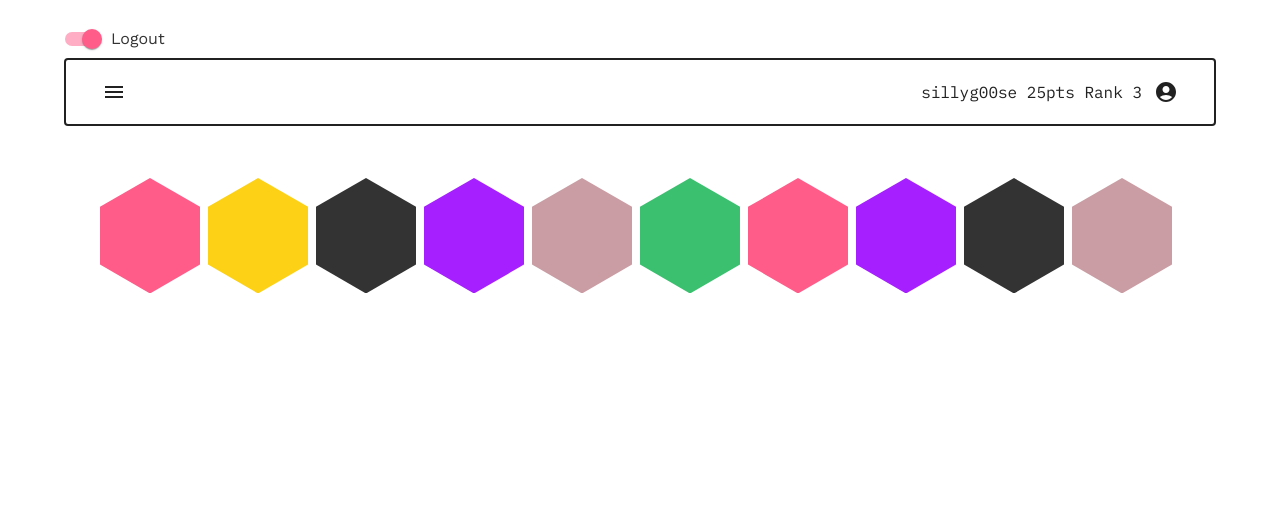
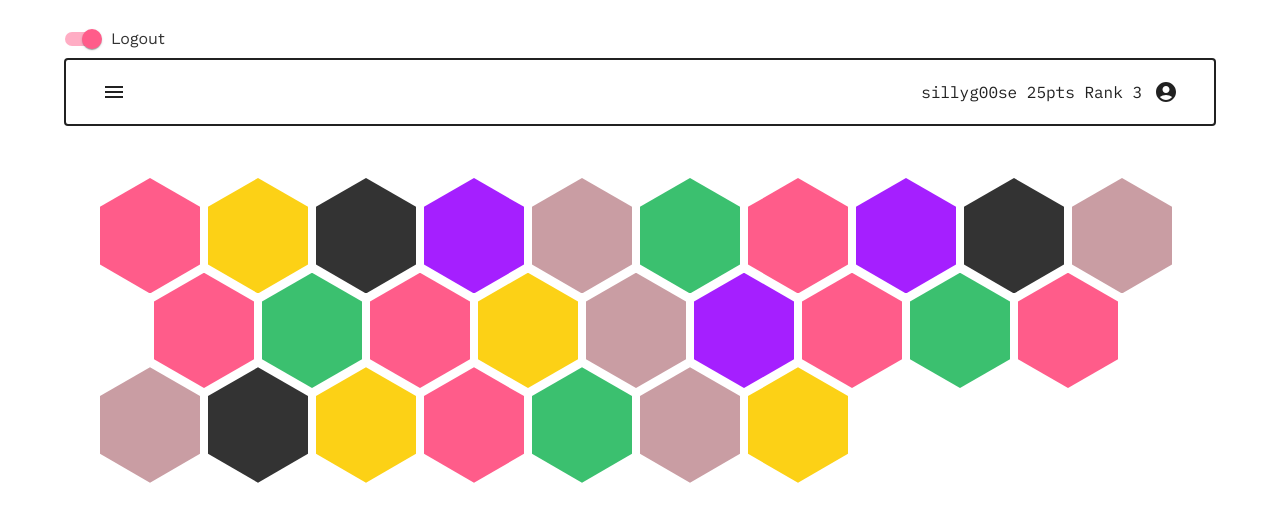
Before and after one commit to bop-simon/bop-simon-frontend, a React app: page /home in a window 1280 px wide. Shown: the top 522 px of the page. Built offline with nearby package versions, Linux system fonts and the light colour scheme.

Commit message:
splash route fixed, scales fixed

```diff
--- a/src/App.jsx
+++ b/src/App.jsx
@@ -15,7 +15,7 @@ export default function App() {
         <BrowserRouter>
           <MenuBar />
           <Routes>
-            <Route path="/" element={<Home />} />
+            <Route path="/" element={<Splash />} />
             <Route path="/home" element={<Home />} />
             <Route path="/leaderboard" element={<Leaderboard />} />
             <Route path="/about" element={<About />} />
--- a/src/components/Game/Game.jsx
+++ b/src/components/Game/Game.jsx
@@ -37,34 +37,32 @@ export default function Game() {
       <div className={styles.App}>
         <div className={styles.main}>
           <div className={styles.container}>
-            <div
-              onClick={() => {
-                playNote('c3'), userHistory.push('c3')
-              }}
-              id="c3"
-            ></div>
+            <div onClick={() => playNote('c2')} id="c2"></div>
+            <div onClick={() => playNote('d2')} id="d2"></div>
+            <div onClick={() => playNote('e2')} id="e2"></div>
+            <div onClick={() => playNote('f2')} id="f2"></div>
+            <div onClick={() => playNote('g2')} id="g2"></div>
+            <div onClick={() => playNote('a2')} id="a2"></div>
+            <div onClick={() => playNote('b2')} id="b2"></div>
+            <div onClick={() => playNote('c3')} id="c3"></div>
             <div onClick={() => playNote('d3')} id="d3"></div>
             <div onClick={() => playNote('e3')} id="e3"></div>
             <div onClick={() => playNote('f3')} id="f3"></div>
             <div onClick={() => playNote('g3')} id="g3"></div>
+            <div onClick={() => playNote('a3')} id="a3"></div>
+            <div onClick={() => playNote('b3')} id="b3"></div>
             <div onClick={() => playNote('c4')} id="c4"></div>
             <div onClick={() => playNote('d4')} id="d4"></div>
             <div onClick={() => playNote('e4')} id="e4"></div>
             <div onClick={() => playNote('f4')} id="f4"></div>
             <div onClick={() => playNote('g4')} id="g4"></div>
-            {/*
-            5th & 6th Octaves
+            <div onClick={() => playNote('a4')} id="a4"></div>
+            <div onClick={() => playNote('b4')} id="b4"></div>
             <div onClick={() => playNote('c5')} id="c5"></div>
             <div onClick={() => playNote('d5')} id="d5"></div>
             <div onClick={() => playNote('e5')} id="e5"></div>
             <div onClick={() => playNote('f5')} id="f5"></div>
             <div onClick={() => playNote('g5')} id="g5"></div>
-            <div onClick={() => playNote('c6')} id="c6"></div>
-            <div onClick={() => playNote('d6')} id="d6"></div>
-            <div onClick={() => playNote('e6')} id="e6"></div>
-            <div onClick={() => playNote('f6')} id="f6"></div>
-            <div onClick={() => playNote('g6')} id="g6"></div>
-            */}
           </div>
           {/* <button onClick={startGame}>start</button> */}
         </div>
--- a/src/components/Splash/Splash.jsx
+++ b/src/components/Splash/Splash.jsx
@@ -5,9 +5,9 @@ import { Link } from 'react-router-dom'
 export default function Splash() {
   return (
     <main className={styles.splash}>
-      {/* <Link to="/home">
+      <Link to="/home">
         <Welcome />
-      </Link> */}
+      </Link>
     </main>
   )
 }
--- a/src/index.html
+++ b/src/index.html
@@ -7,7 +7,7 @@
     <!-- Material UI Viewport/Mobile First Setting -->
     <meta name="viewport" content="initial-scale=1, width=device-width" />
     <meta http-equiv="X-UA-Compatible" content="ie=edge" />
-    <title>Bop-Simon!</title>
+    <title>Bop-Simon !</title>
   </head>
 
   <body>
```
